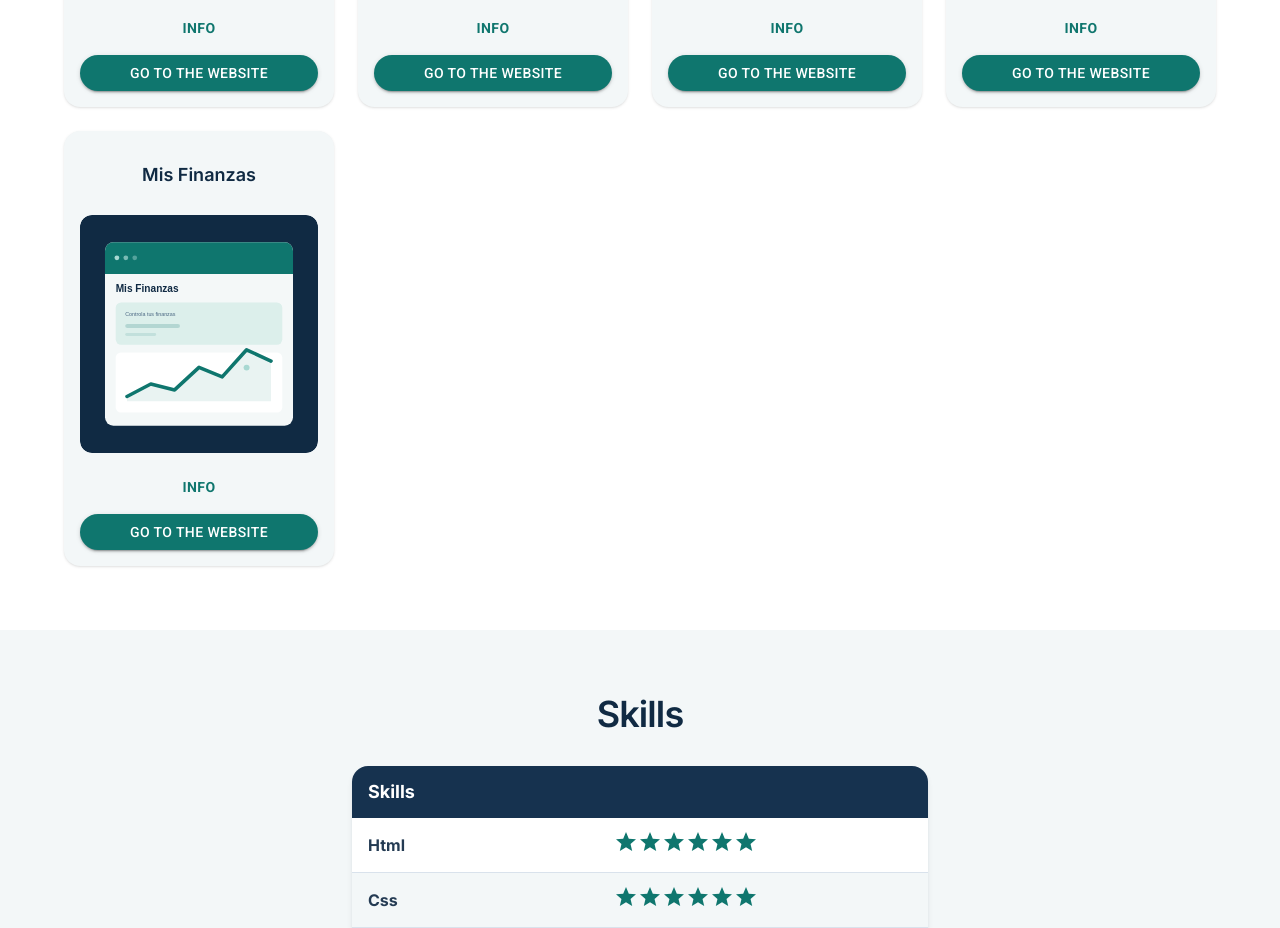
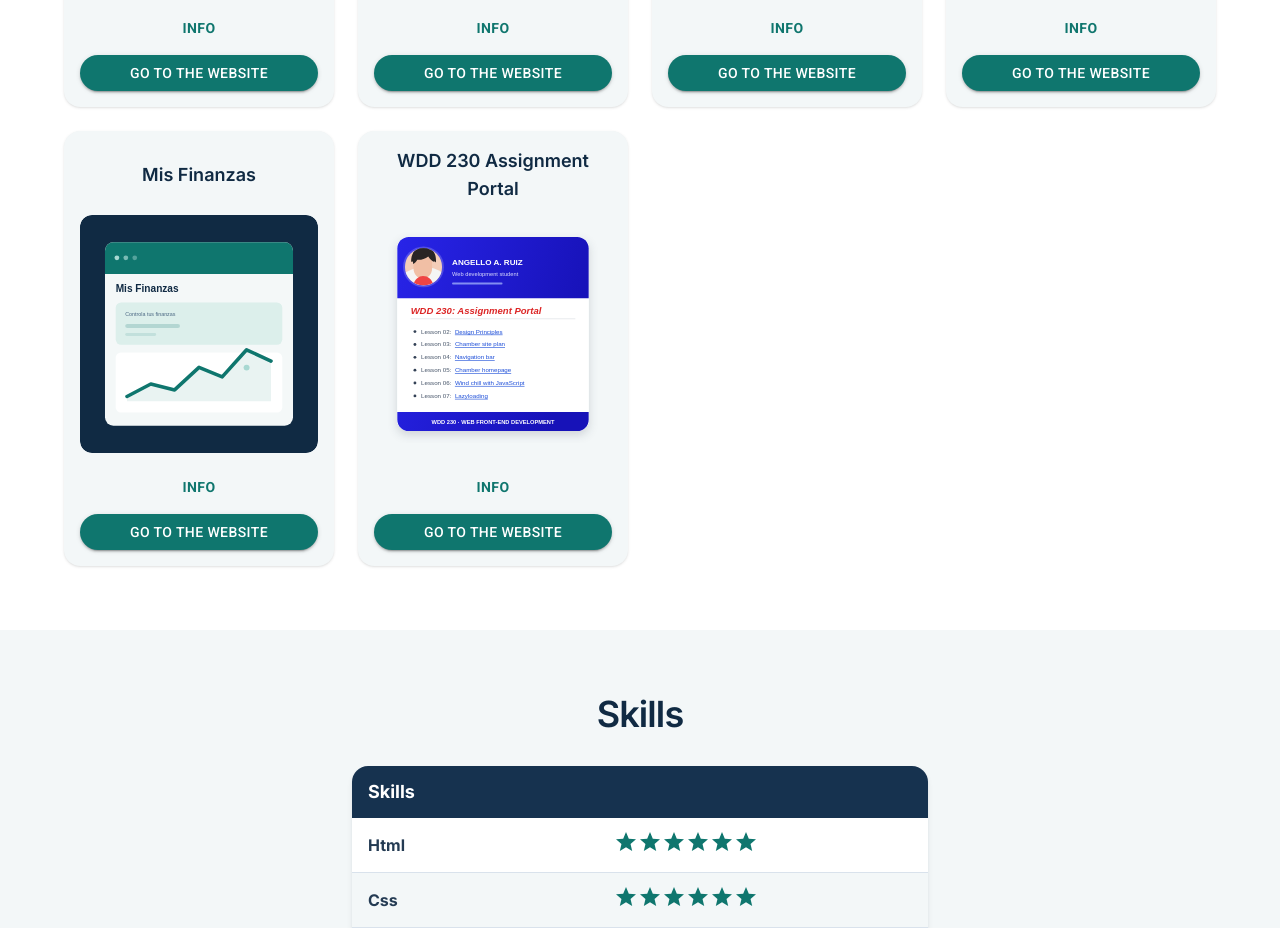
Before and after one commit to beautycodez/portafolio-react-next, a Next.js app: page / in a window 1280 px wide. Shown: the part 1160-2088 px from the top of the page. Built offline with nearby package versions, Linux system fonts and the light colour scheme.

Commit message:
portafolio wdd 230

```diff
--- a/src/app/components/Front-end-galery/FrontEnd.jsx
+++ b/src/app/components/Front-end-galery/FrontEnd.jsx
@@ -70,6 +70,13 @@ const FrontEnd = () => {
       img: "/images/mis-finanzas.svg",
       infoWeb: "Mis Finanzas: aplicación web para gestionar tus finanzas personales.",
     },
+    {
+      id: 6,
+      title: "WDD 230 Assignment Portal",
+      url: "https://beautycodez.github.io/wdd230/",
+      img: "/images/wdd230-portal.svg",
+      infoWeb: "WDD 230 Assignment Portal: portal de tareas y proyectos de desarrollo web.",
+    },
   ];
 
   function handleClickInfo(infoWeb) {
```
Also changed, not shown: public/images/wdd230-portal.svg (added).
